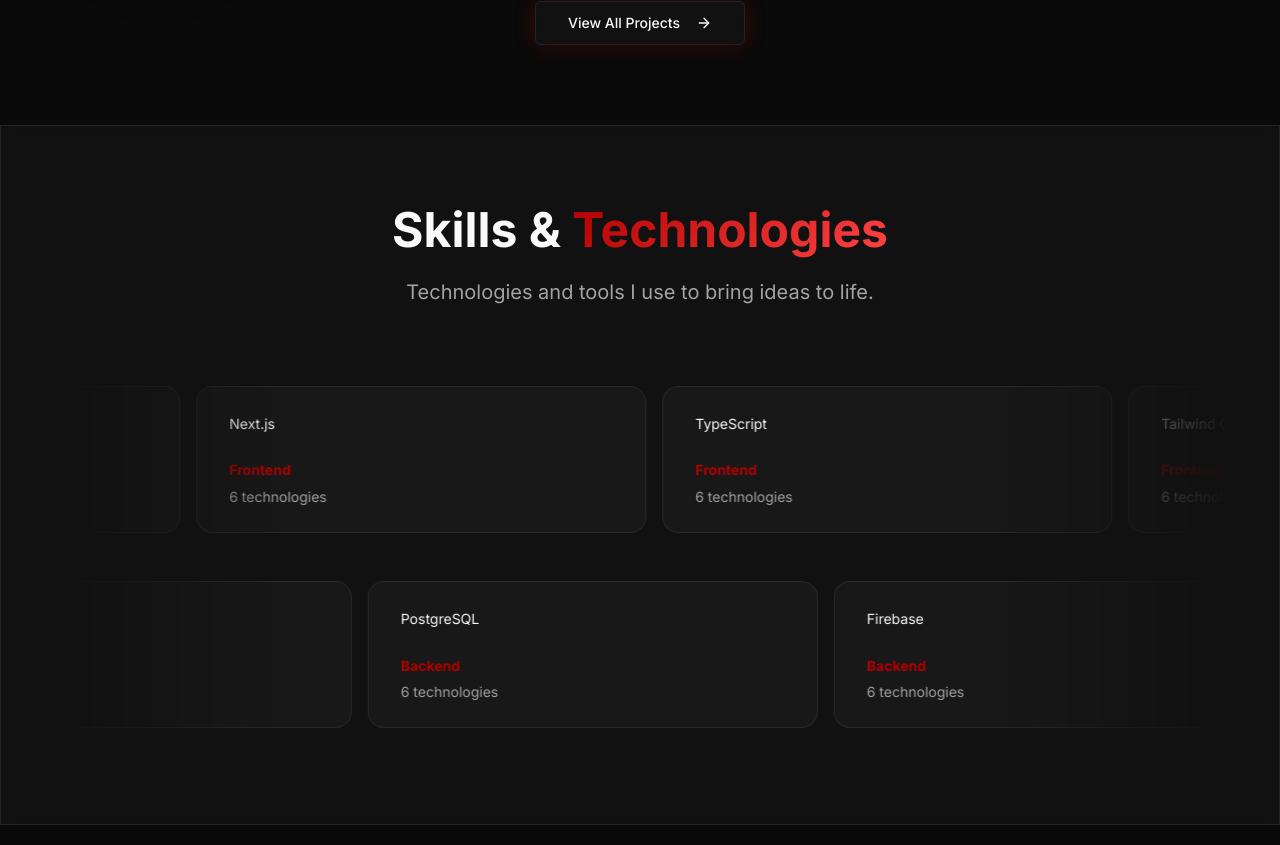
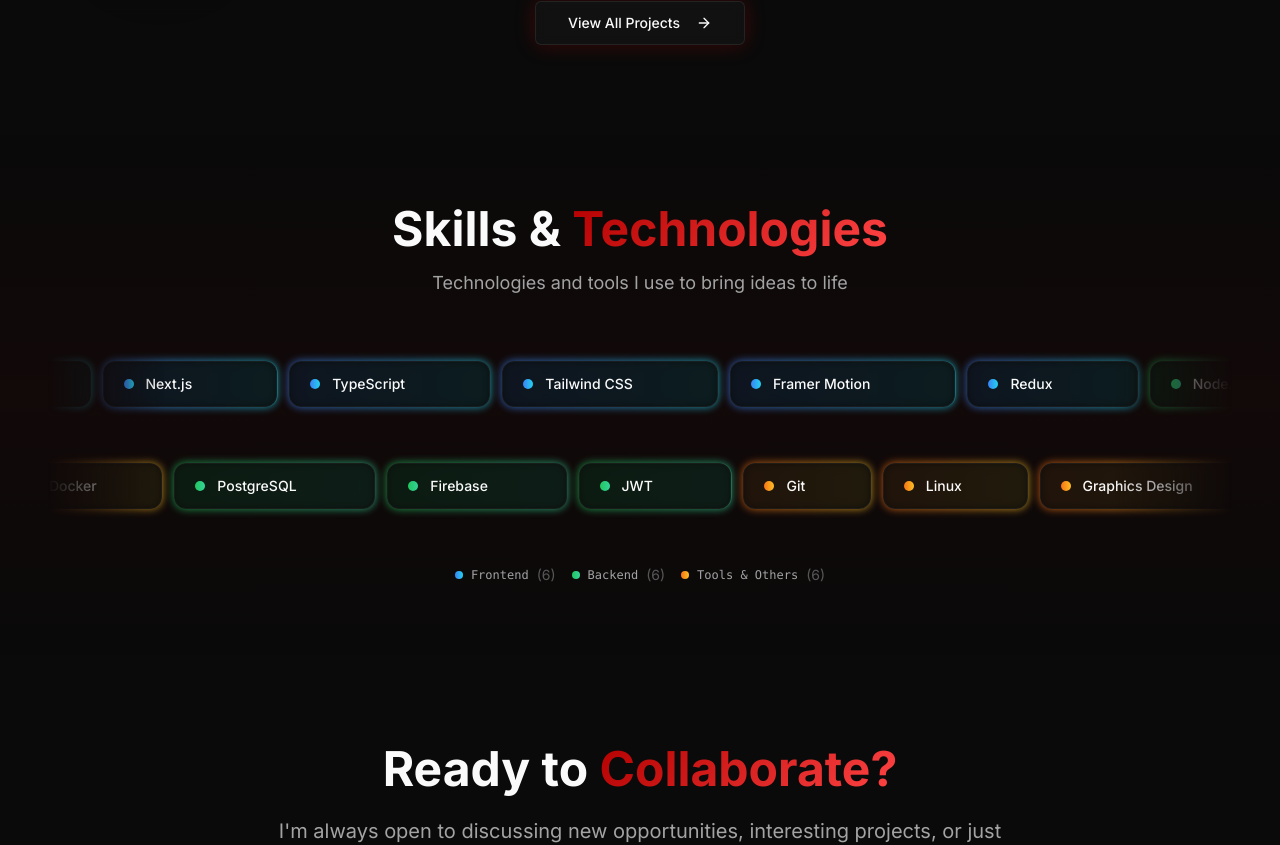
Before and after one commit to misanthropic-codes/portfolio-website--2-, a Next.js app: page / in a window 1280 px wide. Shown: the part 1639-2484 px from the top of the page. Built offline with nearby package versions, Linux system fonts and the light colour scheme.

Commit message:
feat: Redesign skill cards with category-based gradient borders and hoverable tags, and add a category legend to the skills section.

```diff
--- a/components/skills-section.tsx
+++ b/components/skills-section.tsx
@@ -5,12 +5,11 @@ import { InfiniteMovingCards } from "@/components/ui/infinite-moving-cards";
 import data from "@/data/data.json";
 
 export function SkillsSection() {
-  // Transform skills into format for InfiniteMovingCards
+  // Transform skills into compact format
   const skillItems = data.skills.flatMap((category) =>
     category.items.map((skill) => ({
-      quote: skill,
-      name: category.category,
-      title: `${category.items.length} technologies`,
+      name: skill,
+      category: category.category,
     }))
   );
 
@@ -19,20 +18,23 @@ export function SkillsSection() {
   const secondRow = skillItems.slice(Math.ceil(skillItems.length / 2));
 
   return (
-    <section className="py-20 px-4 glass-card border-t border-border overflow-hidden">
-      <div className="container mx-auto">
+    <section className="py-20 px-4 relative overflow-hidden">
+      {/* Subtle gradient background */}
+      <div className="absolute inset-0 bg-gradient-to-b from-transparent via-primary/5 to-transparent pointer-events-none" />
+
+      <div className="container mx-auto relative z-10">
         <motion.div
           initial={{ opacity: 0, y: 20 }}
           whileInView={{ opacity: 1, y: 0 }}
           transition={{ duration: 0.4 }}
           viewport={{ once: true, margin: "-50px" }}
-          className="text-center mb-16"
+          className="text-center mb-12"
         >
-          <h2 className="text-3xl md:text-5xl font-bold mb-6">
+          <h2 className="text-3xl md:text-5xl font-bold mb-4">
             Skills & <span className="gradient-text">Technologies</span>
           </h2>
-          <p className="text-xl text-muted-foreground max-w-2xl mx-auto">
-            Technologies and tools I use to bring ideas to life.
+          <p className="text-lg text-muted-foreground max-w-2xl mx-auto">
+            Technologies and tools I use to bring ideas to life
           </p>
         </motion.div>
 
@@ -41,7 +43,7 @@ export function SkillsSection() {
           whileInView={{ opacity: 1 }}
           transition={{ duration: 0.4 }}
           viewport={{ once: true, margin: "-100px" }}
-          className="space-y-4"
+          className="space-y-6"
         >
           {/* First row - scrolls left */}
           <InfiniteMovingCards
@@ -59,6 +61,28 @@ export function SkillsSection() {
             pauseOnHover={true}
           />
         </motion.div>
+
+        {/* Category legend */}
+        <motion.div
+          initial={{ opacity: 0, y: 10 }}
+          whileInView={{ opacity: 1, y: 0 }}
+          transition={{ duration: 0.4, delay: 0.2 }}
+          viewport={{ once: true }}
+          className="flex flex-wrap justify-center gap-4 mt-10"
+        >
+          {data.skills.map((category) => (
+            <div key={category.category} className="flex items-center gap-2 text-sm text-muted-foreground">
+              <div className={`w-2 h-2 rounded-full ${
+                category.category === "Frontend" ? "bg-gradient-to-r from-blue-500 to-cyan-400" :
+                category.category === "Backend" ? "bg-gradient-to-r from-green-500 to-emerald-400" :
+                category.category === "Database" ? "bg-gradient-to-r from-purple-500 to-violet-400" :
+                "bg-gradient-to-r from-orange-500 to-amber-400"
+              }`} />
+              <span className="font-mono text-xs">{category.category}</span>
+              <span className="text-muted-foreground/50">({category.items.length})</span>
+            </div>
+          ))}
+        </motion.div>
       </div>
     </section>
   );
--- a/components/ui/infinite-moving-cards.tsx
+++ b/components/ui/infinite-moving-cards.tsx
@@ -11,9 +11,8 @@ export const InfiniteMovingCards = ({
   className,
 }: {
   items: {
-    quote: string;
     name: string;
-    title: string;
+    category: string;
   }[];
   direction?: "left" | "right";
   speed?: "fast" | "normal" | "slow";
@@ -27,6 +26,7 @@ export const InfiniteMovingCards = ({
     addAnimation();
   }, []);
   const [start, setStart] = useState(false);
+
   function addAnimation() {
     if (containerRef.current && scrollerRef.current) {
       const scrollerContent = Array.from(scrollerRef.current.children);
@@ -43,6 +43,7 @@ export const InfiniteMovingCards = ({
       setStart(true);
     }
   }
+
   const getDirection = () => {
     if (containerRef.current) {
       if (direction === "left") {
@@ -58,6 +59,7 @@ export const InfiniteMovingCards = ({
       }
     }
   };
+
   const getSpeed = () => {
     if (containerRef.current) {
       if (speed === "fast") {
@@ -69,46 +71,64 @@ export const InfiniteMovingCards = ({
       }
     }
   };
+
+  // Get category color
+  const getCategoryColor = (category: string) => {
+    const colors: Record<string, string> = {
+      "Frontend": "from-blue-500 to-cyan-400",
+      "Backend": "from-green-500 to-emerald-400",
+      "Database": "from-purple-500 to-violet-400",
+      "Tools & Others": "from-orange-500 to-amber-400",
+      "DevOps": "from-red-500 to-rose-400",
+    };
+    return colors[category] || "from-primary to-primary/60";
+  };
+
   return (
     <div
       ref={containerRef}
       className={cn(
-        "scroller relative z-20 max-w-7xl overflow-hidden [mask-image:linear-gradient(to_right,transparent,white_20%,white_80%,transparent)]",
+        "scroller relative z-20 overflow-hidden [mask-image:linear-gradient(to_right,transparent,white_10%,white_90%,transparent)]",
         className,
       )}
     >
       <ul
         ref={scrollerRef}
         className={cn(
-          "flex w-max min-w-full shrink-0 flex-nowrap gap-4 py-4",
+          "flex w-max min-w-full shrink-0 flex-nowrap gap-3 py-4",
           start && "animate-scroll",
           pauseOnHover && "hover:[animation-play-state:paused]",
         )}
       >
         {items.map((item, idx) => (
           <li
-            className="relative w-[350px] max-w-full shrink-0 rounded-2xl border border-b-0 border-border bg-card px-8 py-6 md:w-[450px] glass-card"
             key={item.name + idx}
+            className="group relative shrink-0"
           >
-            <blockquote>
-              <div
-                aria-hidden="true"
-                className="user-select-none pointer-events-none absolute -top-0.5 -left-0.5 -z-1 h-[calc(100%_+_4px)] w-[calc(100%_+_4px)]"
-              ></div>
-              <span className="relative z-20 text-sm leading-[1.6] font-normal text-foreground">
-                {item.quote}
+            {/* Gradient border wrapper */}
+            <div className={cn(
+              "absolute inset-0 rounded-xl bg-gradient-to-r opacity-75 blur-sm transition-all duration-300 group-hover:opacity-100 group-hover:blur-md",
+              getCategoryColor(item.category)
+            )} />
+
+            {/* Card content */}
+            <div className="relative flex items-center gap-3 rounded-xl bg-card/90 backdrop-blur-sm border border-border/50 px-5 py-3 transition-all duration-300 group-hover:scale-105 group-hover:bg-card">
+              {/* Icon dot with gradient */}
+              <div className={cn(
+                "w-2.5 h-2.5 rounded-full bg-gradient-to-r",
+                getCategoryColor(item.category)
+              )} />
+
+              {/* Skill name */}
+              <span className="text-sm font-medium text-foreground whitespace-nowrap">
+                {item.name}
               </span>
-              <div className="relative z-20 mt-6 flex flex-row items-center">
-                <span className="flex flex-col gap-1">
-                  <span className="text-sm leading-[1.6] font-bold text-primary">
-                    {item.name}
-                  </span>
-                  <span className="text-sm leading-[1.6] font-normal text-muted-foreground">
-                    {item.title}
-                  </span>
-                </span>
-              </div>
-            </blockquote>
+
+              {/* Category tag */}
+              <span className="text-[10px] font-mono text-muted-foreground uppercase tracking-wider opacity-0 group-hover:opacity-100 transition-opacity duration-300">
+                {item.category.split(" ")[0]}
+              </span>
+            </div>
           </li>
         ))}
       </ul>
```
